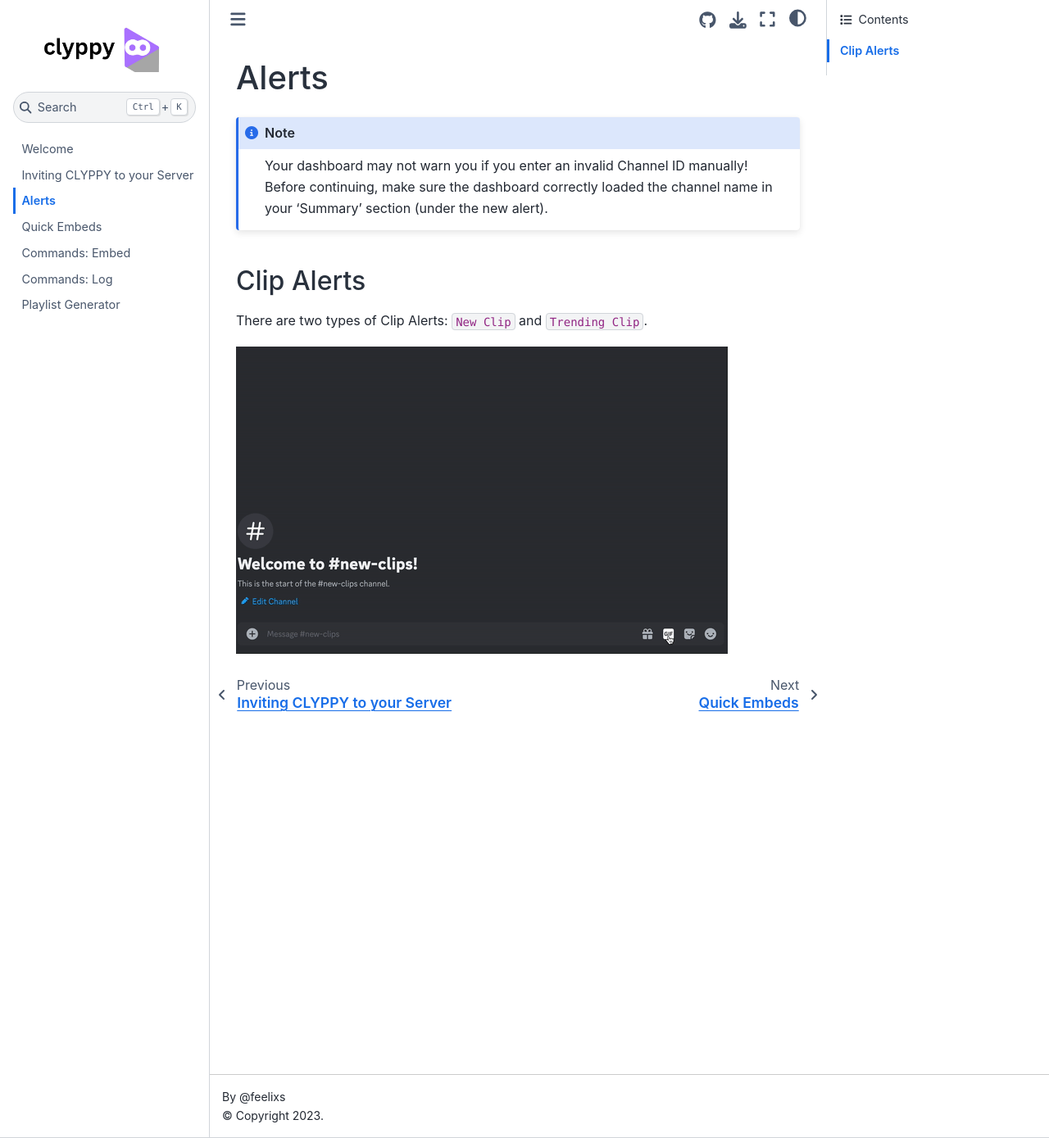
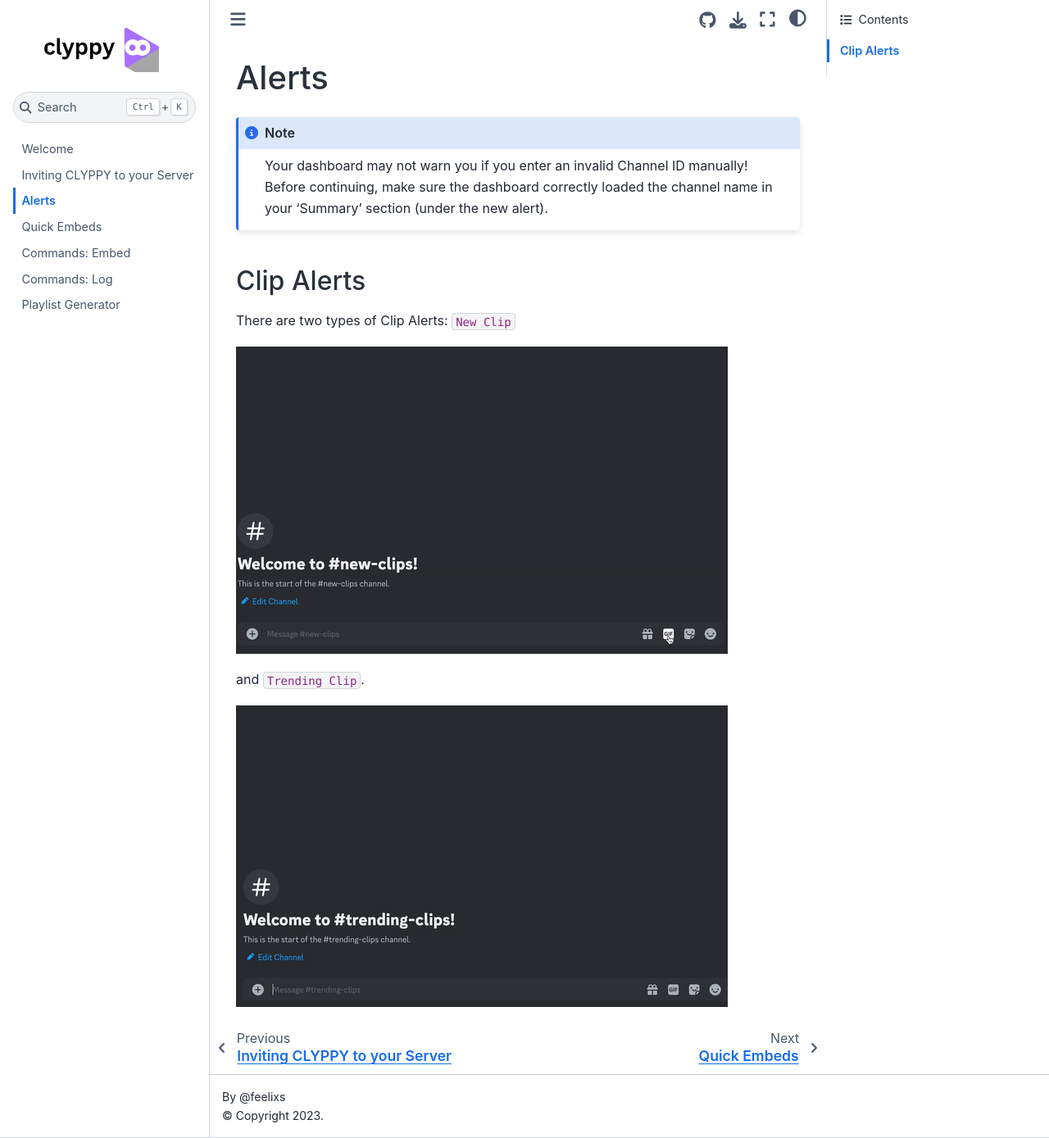
Before and after one commit to feelixs/clyppy-docs, a Jupyter Book: the page built from docs/alert.md, in a window 1280 px wide and 1389 px high. Shown: the whole window at 82% size. Built offline with Jupyter Book 1.0.4 settings and Sphinx 7.4.7 and the Sphinx Book theme 1.1.4, drawn with Linux system fonts in a browser that asks for light colours.

Commit message:
Update alert.md

```diff
--- a/docs/alert.md
+++ b/docs/alert.md
@@ -9,6 +9,10 @@ Your dashboard may not warn you if you enter an invalid Channel ID manually! Bef
 
 ## Clip Alerts
 
-There are two types of Clip Alerts: `New Clip` and `Trending Clip`.
+There are two types of Clip Alerts: `New Clip`
 
 ![](images/newclip.gif)
+
+and `Trending Clip`.
+
+![](images/trending-clip.gif)
```
